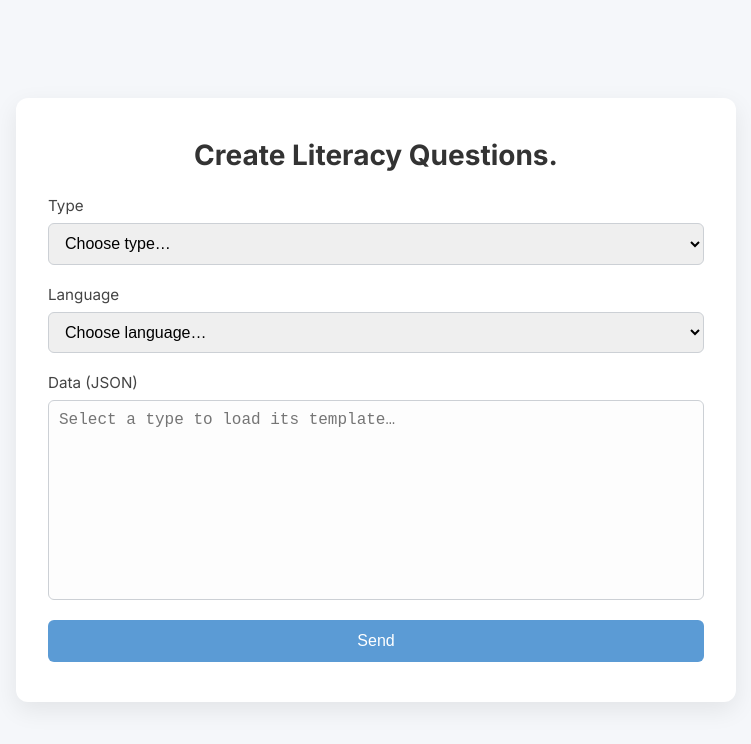
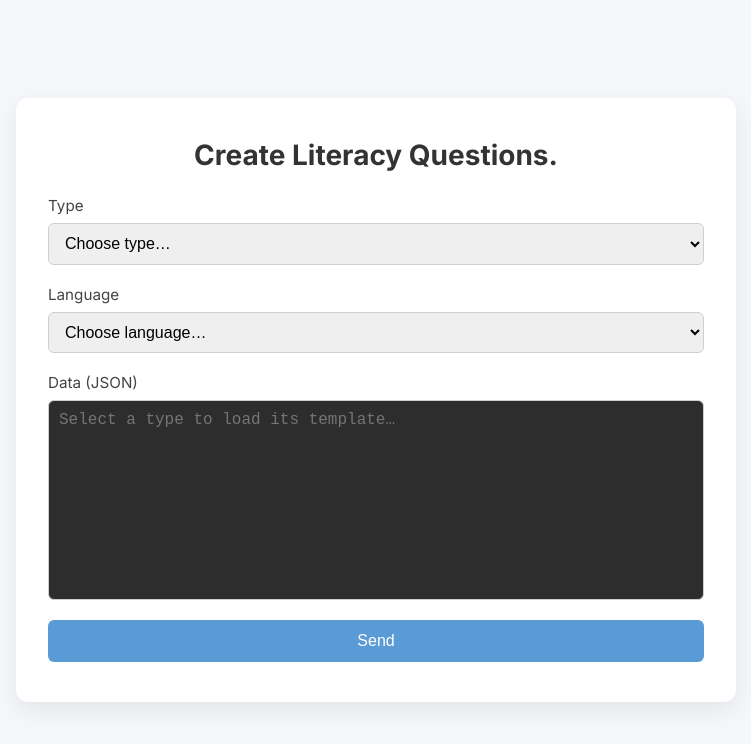
Before and after one commit to victorursu/cfmyapp-fullstack, a Next.js app: page / in a window 1280 px wide. Shown: the top 744 px of the page, without its empty margins (264-1015 px from the left). Built offline with nearby package versions, Linux system fonts and the light colour scheme.

Commit message:
Improve styling for Json.

```diff
--- a/app/page.js
+++ b/app/page.js
@@ -4,7 +4,8 @@ import { useState, useEffect } from 'react'
 import Editor from 'react-simple-code-editor'
 import Prism from 'prismjs'
 import 'prismjs/components/prism-json'
-import 'prismjs/themes/prism.css'
+//import 'prismjs/themes/prism.css'
+import 'prismjs/themes/prism-tomorrow.css'
 import styles from './page.module.css'
 
 export default function Home() {
--- a/app/page.module.css
+++ b/app/page.module.css
@@ -51,11 +51,17 @@
 
 .form textarea,
 .editor {
-  background: #fdfdfd;
+  /* background: #fdfdfd !important; */
   font-family: 'Fira Code', monospace;
   min-height: 200px;
   overflow: auto;
 }
+.editor {
+  background: #2d2d2d !important;
+  /* optional: light text if needed */
+  color: #ccc !important;
+}
+
 
 .form textarea {
   min-height: 40vh;
```
